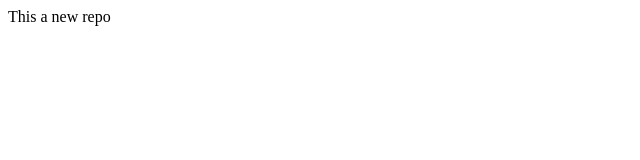
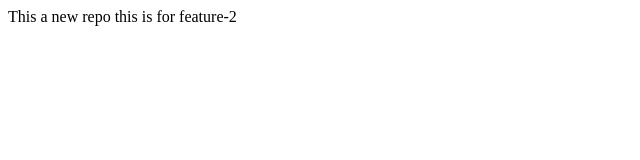
Before and after one commit to Faisalthecoder/Repo-2, a plain HTML site: page index.html in a window 1280 px wide. Shown: the whole page, without its empty margins (0-640 px from the left). Drawn offline with Linux system fonts and the light colour scheme.

Commit message:
This is feature 2 index

```diff
--- a/index.html
+++ b/index.html
@@ -1 +1,2 @@
 <p> This a new repo
+    this is for feature-2
```
